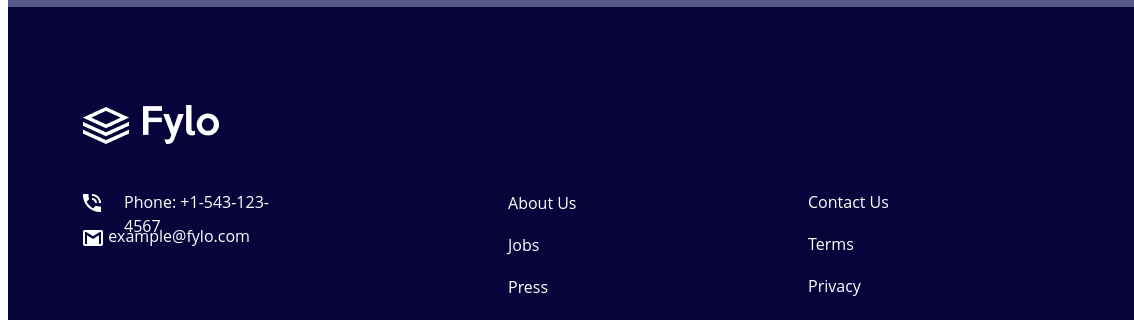
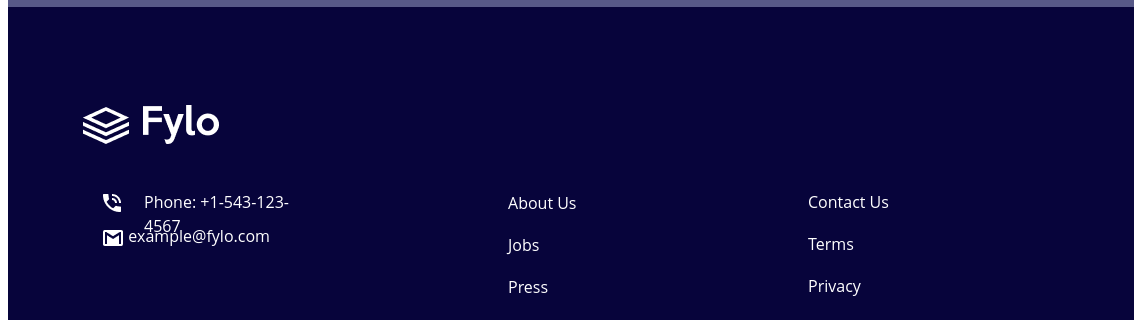
Before and after one commit to ka1jo/homework-4, a plain HTML site: page index.html in a window 1280 px wide. Shown: the part 1918-2238 px from the top of the page, 0-1134 px from the left. Drawn offline with Linux system fonts and the light colour scheme.

Commit message:
sixth upload

```diff
--- a/assets/index.css
+++ b/assets/index.css
@@ -378,8 +378,8 @@ border-color: transparent;
     position: relative;
     width: 240px;
     height: 150px;
-    left: 80px;
     top: 50px;
+    padding-left: 100px;
 }
 .inf h1{
     color:white;
```
